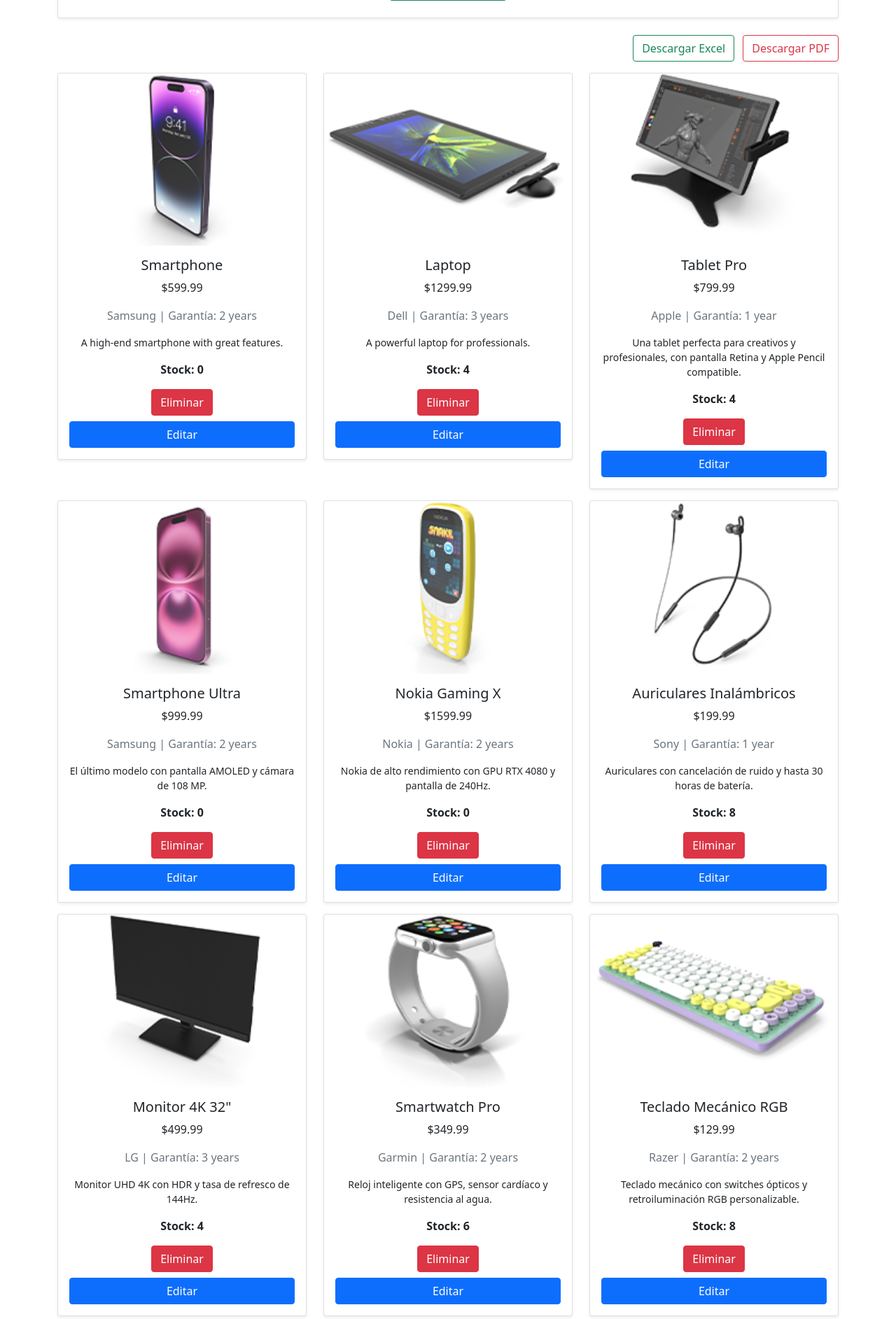
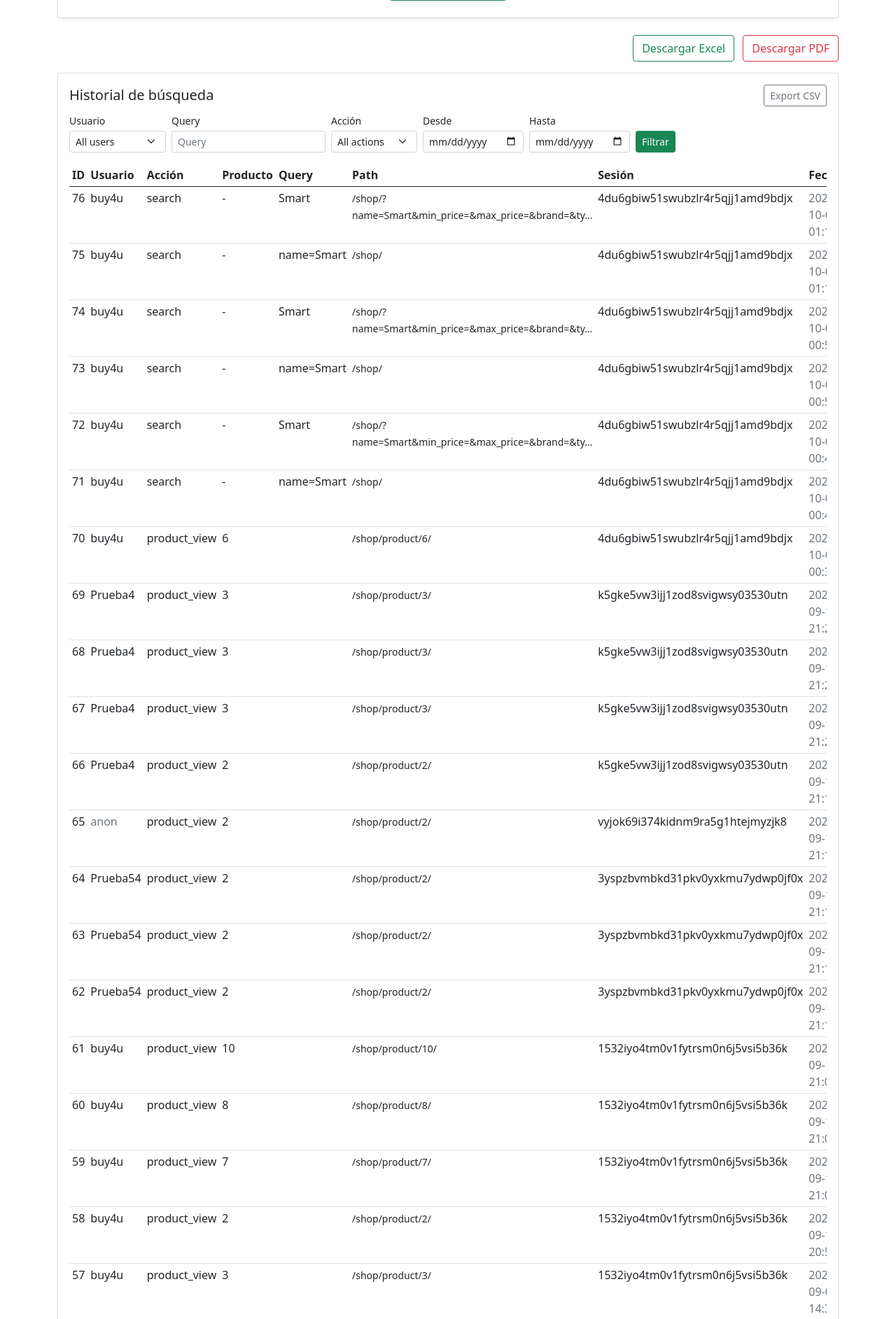
Before and after one commit to jennlope/Buy4U, a Django app: page /admin_product/ in a window 1280 px wide. Shown: the part 663-2548 px from the top of the page at 70% size. Run offline with Django 5.2, Linux system fonts and the light colour scheme; a user stored in the database is signed in; data comes from the database, SQL or seed files in the repository; both versions use the stored data as it was after the commit; some libraries are stand-ins or nearby versions.

Commit message:
feat(HU04): registrar y visualizar historial de búsqueda en panel admin

```diff
--- a/shop/templates/admin/manage.html
+++ b/shop/templates/admin/manage.html
@@ -1,5 +1,5 @@
 {% extends "pages/base.html" %}
-{% load static %}
+{% load static i18n %}
 
 {% block content %}
 <div class="container py-5">
@@ -58,6 +58,128 @@
             Descargar PDF
         </a>
     </div>
+
+    <!-- SECTION: Historial de búsqueda (solo staff) -->
+    {% if request.user.is_staff %}
+    <div class="card shadow-sm p-3 mb-4">
+    <div class="d-flex justify-content-between align-items-center mb-2">
+        <h3 class="h5 mb-0">Historial de búsqueda</h3>
+        <div>
+        <a href="?bh_export=csv" class="btn btn-outline-secondary btn-sm">Export CSV</a>
+        </div>
+    </div>
+
+    {# FILTROS: selector de usuario, query, acción, fechas #}
+    <form method="get" class="row g-2 mb-3">
+        {# Mantén otros params de paginación si necesitas #}
+        <div class="col-auto">
+        <label class="form-label small mb-1">Usuario</label>
+        <select name="bh_user_id" class="form-select form-select-sm">
+            <option value="">{% trans "All users" %}</option>
+            {% if browsing_users_page %}
+            {% for u in browsing_users_page.object_list %}
+                <option value="{{ u.id }}" {% if browsing_filters.user_id|stringformat:"s" == u.id|stringformat:"s" %}selected{% endif %}>
+                {{ u.username }} (id:{{ u.id }})
+                </option>
+            {% endfor %}
+            {% endif %}
+        </select>
+        </div>
+
+        <div class="col-auto">
+        <label class="form-label small mb-1">Query</label>
+        <input type="text" name="bh_query" class="form-control form-control-sm" placeholder="Query" value="{{ browsing_filters.query }}">
+        </div>
+
+        <div class="col-auto">
+        <label class="form-label small mb-1">Acción</label>
+        <select name="bh_action" class="form-select form-select-sm">
+            <option value="">{% trans "All actions" %}</option>
+            <option value="search" {% if browsing_filters.action == 'search' %}selected{% endif %}>{% trans "Search" %}</option>
+            <option value="product_view" {% if browsing_filters.action == 'product_view' %}selected{% endif %}>{% trans "Product view" %}</option>
+        </select>
+        </div>
+
+        <div class="col-auto">
+        <label class="form-label small mb-1">Desde</label>
+        <input type="date" name="bh_start" class="form-control form-control-sm" value="{{ browsing_filters.start }}">
+        </div>
+        <div class="col-auto">
+        <label class="form-label small mb-1">Hasta</label>
+        <input type="date" name="bh_end" class="form-control form-control-sm" value="{{ browsing_filters.end }}">
+        </div>
+
+        <div class="col-auto align-self-end">
+        <button class="btn btn-success btn-sm">Filtrar</button>
+        </div>
+    </form>
+
+    {# LISTADO: tabla de historial #}
+    <div class="table-responsive">
+        <table class="table table-sm">
+        <thead>
+            <tr>
+            <th>ID</th><th>Usuario</th><th>Acción</th><th>Producto</th><th>Query</th><th>Path</th><th>Sesión</th><th>Fecha</th>
+            </tr>
+        </thead>
+        <tbody>
+            {% if browsing_history_page %}
+            {% for b in browsing_history_page.object_list %}
+                <tr>
+                <td>{{ b.id }}</td>
+                <td>{% if b.user %}{{ b.user.username }}{% else %}<span class="text-muted">anon</span>{% endif %}</td>
+                <td>{{ b.action }}</td>
+                <td>{{ b.product_id|default:"-" }}</td>
+                <td>{{ b.query|default:"" }}</td>
+                <td><small>{{ b.path|truncatechars:50 }}</small></td>
+                <td>{{ b.session_key|default:"" }}</td>
+                <td class="text-muted">{{ b.created_at|date:"Y-m-d H:i" }}</td>
+                </tr>
+            {% endfor %}
+            {% else %}
+            <tr><td colspan="8" class="text-center text-muted">No records</td></tr>
+            {% endif %}
+        </tbody>
+        </table>
+    </div>
+
+    {# PAGINACIÓN para historial #}
+    {% if browsing_history_page and browsing_history_page.paginator.num_pages > 1 %}
+        <nav>
+        <ul class="pagination pagination-sm">
+            {% if browsing_history_page.has_previous %}
+            <li class="page-item">
+                <a class="page-link" href="?bh_page={{ browsing_history_page.previous_page_number }}{% if browsing_filters.query %}&bh_query={{ browsing_filters.query }}{% endif %}{% if browsing_filters.user_id %}&bh_user_id={{ browsing_filters.user_id }}{% endif %}">Anterior</a>
+            </li>
+            {% endif %}
+            <li class="page-item disabled"><span class="page-link">{{ browsing_history_page.number }}/{{ browsing_history_page.paginator.num_pages }}</span></li>
+            {% if browsing_history_page.has_next %}
+            <li class="page-item">
+                <a class="page-link" href="?bh_page={{ browsing_history_page.next_page_number }}{% if browsing_filters.query %}&bh_query={{ browsing_filters.query }}{% endif %}{% if browsing_filters.user_id %}&bh_user_id={{ browsing_filters.user_id }}{% endif %}">Siguiente</a>
+            </li>
+            {% endif %}
+        </ul>
+        </nav>
+    {% endif %}
+
+    {# PAGINACIÓN para lista de usuarios (opcional) #}
+    {% if browsing_users_page and browsing_users_page.paginator.num_pages > 1 %}
+        <nav aria-label="Browsing users paginator">
+        <ul class="pagination pagination-sm">
+            {% if browsing_users_page.has_previous %}
+            <li class="page-item"><a class="page-link" href="?bpage={{ browsing_users_page.previous_page_number }}">« anterior</a></li>
+            {% endif %}
+            <li class="page-item disabled"><span class="page-link">Página {{ browsing_users_page.number }} / {{ browsing_users_page.paginator.num_pages }}</span></li>
+            {% if browsing_users_page.has_next %}
+            <li class="page-item"><a class="page-link" href="?bpage={{ browsing_users_page.next_page_number }}">siguiente »</a></li>
+            {% endif %}
+        </ul>
+        </nav>
+    {% endif %}
+    </div>
+    {% endif %}
+    <!-- END: Historial de búsqueda -->
+
 
     <!-- Muestra todos los productos disponibles -->
     <div class="row">
--- a/shop/urls.py
+++ b/shop/urls.py
@@ -1,4 +1,4 @@
-from django.urls import path
+from django.urls import path, re_path
 
 from .views import (CartRemoveView, CartUpdateQuantityView, CartView,
                     GenerarReporteView, HomePageView, ProductDetailView,
@@ -17,6 +17,8 @@
         name="cart_update_quantity",
     ),
     path("admin_product/", admin_product_view.as_view(), name="admin_dashboard"),
+        # Ruta adicional que acepta sin slash (para evitar 301 en tests que piden /admin_product)
+    re_path(r'^admin_product/?$', admin_product_view.as_view(), name='admin_product_noslash'),
     path(
         "admin_product/generar_reporte/<str:tipo>/",
         GenerarReporteView.as_view(),
--- a/shop/views.py
+++ b/shop/views.py
@@ -12,6 +12,9 @@
 from django.db.models import Avg, Count
 from services.reviews_app.forms import ReviewForm
 from services.reviews_app.utils import user_purchased_product
+from services.browsing_app.models import BrowsingHistory
+from django.core.paginator import Paginator
+from django.contrib.auth import get_user_model
 
 # from .reportes import ReporteExcel, ReportePDF
 from .models import Product
@@ -90,7 +93,15 @@
             max_price = form.cleaned_data.get("max_price")
             brand = form.cleaned_data.get("brand")
             type = form.cleaned_data.get("type")
-
+            query = request.GET.get('name', '').strip()
+            if query:
+                BrowsingHistory.objects.create(
+                    user=request.user if request.user.is_authenticated else None,
+                    session_key=request.session.session_key,
+                    action='search',
+                    query=query,
+                    path=request.get_full_path()
+                )
             if name:
                 products = products.filter(name__icontains=name)
             if min_price is not None:
@@ -238,6 +249,79 @@
             "subtitle": _("Manage products"),
             "products": products,
         }
+                # --- browsing history + users (solo para staff) ---
+        browsing_history_page = None
+        browsing_users_page = None
+
+        # inicializar filtros por si no es staff (evita NameError más abajo)
+        user_id = request.GET.get('bh_user_id', '')
+        query = request.GET.get('bh_query', '')
+        action = request.GET.get('bh_action', '')
+        start = request.GET.get('bh_start', '')
+        end = request.GET.get('bh_end', '')
+
+        if request.user.is_staff:
+            # base queryset de historial (más reciente primero)
+            bh_qs = BrowsingHistory.objects.select_related('user').all().order_by('-created_at')
+
+            # aplicar filtros al historial
+            if user_id:
+                try:
+                    bh_qs = bh_qs.filter(user_id=int(user_id))
+                except ValueError:
+                    pass
+            if query:
+                bh_qs = bh_qs.filter(query__icontains=query)
+            if action:
+                bh_qs = bh_qs.filter(action=action)
+            if start:
+                bh_qs = bh_qs.filter(created_at__date__gte=start)
+            if end:
+                bh_qs = bh_qs.filter(created_at__date__lte=end)
+
+            # Export CSV del historial filtrado
+            if request.GET.get('bh_export') == 'csv':
+                import csv
+                from django.http import HttpResponse
+                filename = "browsing_history.csv"
+                resp = HttpResponse(content_type='text/csv; charset=utf-8')
+                resp['Content-Disposition'] = f'attachment; filename="{filename}"'
+                writer = csv.writer(resp)
+                writer.writerow(['id','user','session_key','action','product_id','query','path','created_at'])
+                for b in bh_qs:
+                    writer.writerow([b.id, b.user.username if b.user else '', b.session_key, b.action, b.product_id, b.query, b.path, b.created_at])
+                return resp
+
+            # paginar historial (20 por página)
+            bh_page_num = request.GET.get('bh_page', 1)
+            paginator = Paginator(bh_qs, 20)
+            browsing_history_page = paginator.get_page(bh_page_num)
+
+            # Lista de usuarios distintos que aparecen en el historial (solo no-null)
+            bh_user_ids = BrowsingHistory.objects.exclude(user__isnull=True).values_list('user_id', flat=True).distinct()
+            User = get_user_model()
+            browsing_users_qs = User.objects.filter(id__in=bh_user_ids).order_by('username')
+
+            # Paginador de usuarios (10 por página)
+            users_page_num = request.GET.get('bpage', 1)
+            paginator_users = Paginator(browsing_users_qs, 10)
+            browsing_users_page = paginator_users.get_page(users_page_num)
+
+            # Añadir al context
+            view_data.update({
+                "browsing_history_page": browsing_history_page,
+                "browsing_users_page": browsing_users_page,
+                "browsing_users_count": browsing_users_qs.count(),
+            })
+
+        # incluir en el view_data (si no es staff serán None)
+        view_data['browsing_history_page'] = browsing_history_page
+        view_data['browsing_users_page'] = browsing_users_page
+        view_data['browsing_filters'] = {
+            'user_id': user_id, 'query': query, 'action': action, 'start': start, 'end': end
+        }
+
+
         return render(request, self.template_name, view_data)
 
     def post(self, request):
```
Also changed, not shown: services/browsing_app/tests.py (+29 -1 lines), db.sqlite3, services/browsing_app/models.py (line endings or trailing spaces).
